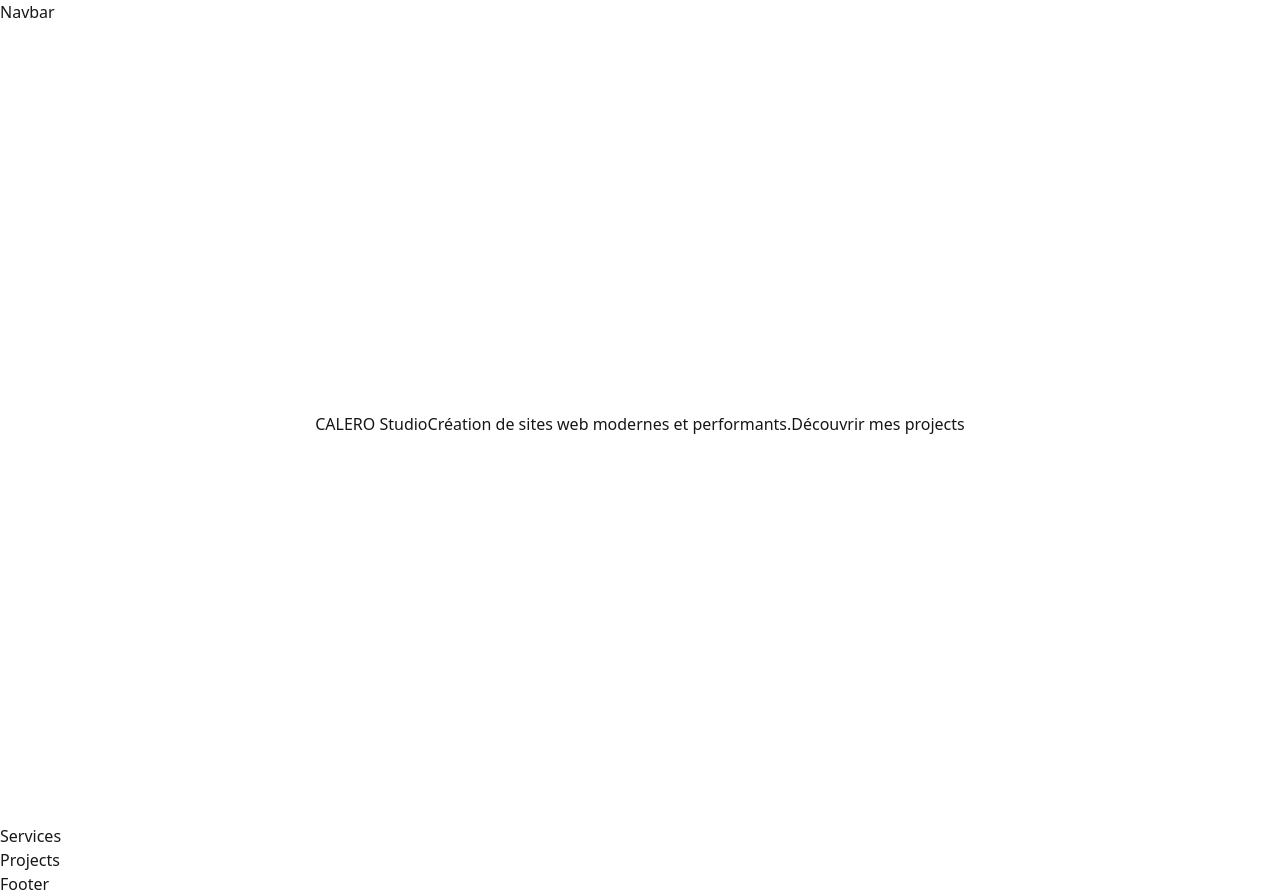
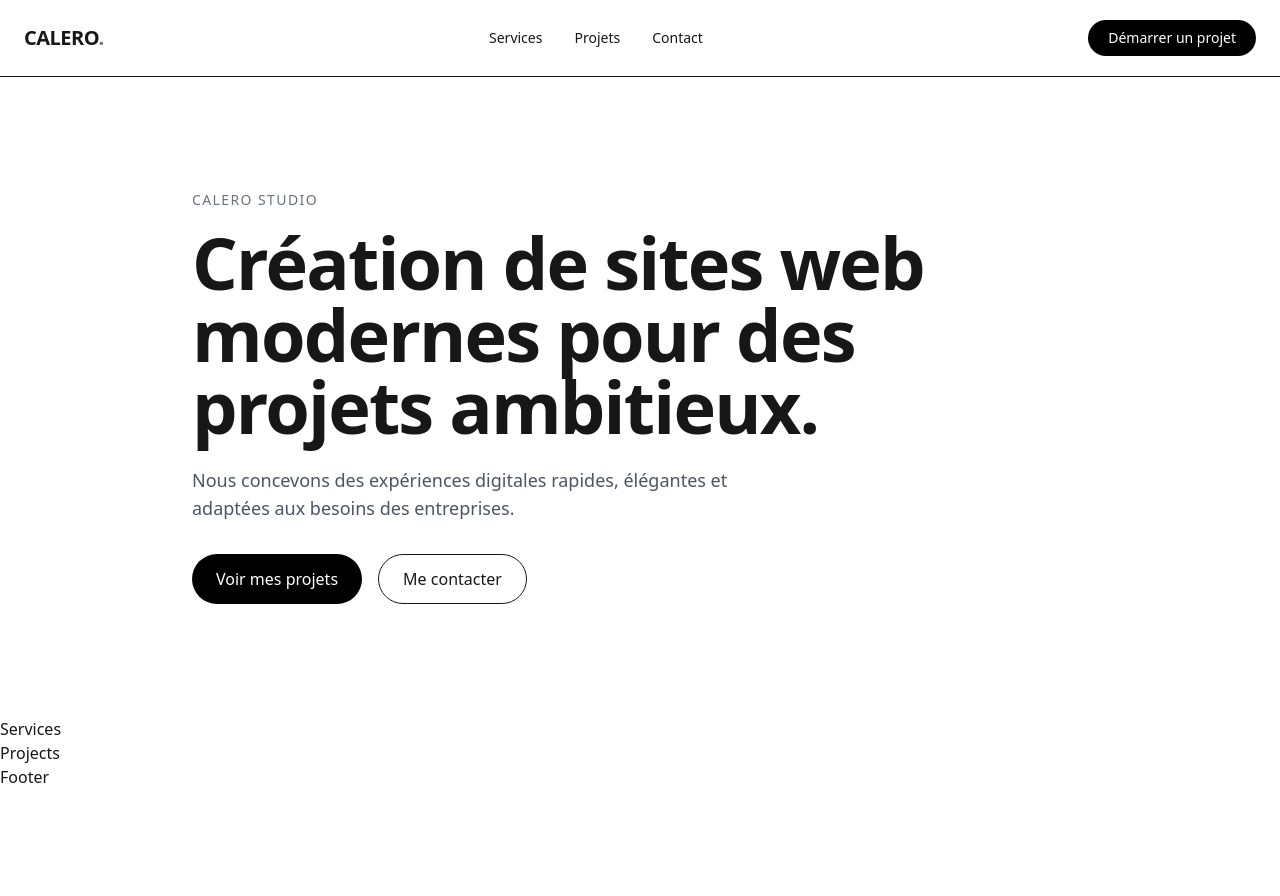
Before and after one commit to IM-LRC/calero-studio, a Next.js app: page / in a window 1280 px wide. After the commit the page ends 800 px from the top, so only its background shows below. Built offline with nearby package versions, Linux system fonts and the light colour scheme.

Commit message:
Create CALERO navbar and hero section

```diff
--- a/src/components/Hero.tsx
+++ b/src/components/Hero.tsx
@@ -1,9 +1,30 @@
-export const Hero = () => {
+const Hero = () => {
   return (
-    <section className="min-h-screen flex items-center justify-center">
-      <h1>CALERO Studio</h1>
-      <p>Création de sites web modernes et performants.</p>
-      <button>Découvrir mes projects</button>
+    <section className="min-h-[80vh] flex items-center">
+      <div className="max-w-7xl mx-auto px-6">
+        <p className="mb-4 text-sm uppercase tracking-widest text-gray-500">
+          CALERO Studio
+        </p>
+
+        <h1 className="max-w-4xl text-5xl md:text-7xl font-bold tracking-tight">
+          Création de sites web modernes pour des projets ambitieux.
+        </h1>
+
+        <p className="mt-6 max-w-xl text-lg text-gray-600">
+          Nous concevons des expériences digitales rapides, élégantes et
+          adaptées aux besoins des entreprises.
+        </p>
+
+        <div className="mt-8 flex gap-4">
+          <button className="rounded-full bg-black px-6 py-3 text-white">
+            Voir mes projets
+          </button>
+
+          <button className="rounded-full border px-6 py-3">
+            Me contacter
+          </button>
+        </div>
+      </div>
     </section>
   );
 };
--- a/src/components/Navbar.tsx
+++ b/src/components/Navbar.tsx
@@ -1,5 +1,43 @@
 export const Navbar = () => {
-  return <div>Navbar</div>;
+  return (
+    <header className="w-full border-b">
+      <nav className="max-w-7xl mx-auto flex items-center justify-between px-6 py-5">
+        {/* Logo */}
+        <div className="text-xl font-bold tracking-tight">
+          CALERO<span className="text-gray-500">.</span>
+        </div>
+
+        {/* Navigation */}
+        <ul className="hidden md:flex items-center gap-8 text-sm">
+          <li>
+            <a href="#services" className="hover:opacity-70 transition">
+              Services
+            </a>
+          </li>
+
+          <li>
+            <a href="#projects" className="hover:opacity-70 transition">
+              Projets
+            </a>
+          </li>
+
+          <li>
+            <a href="#contact" className="hover:opacity-70 transition">
+              Contact
+            </a>
+          </li>
+        </ul>
+
+        {/* Bouton */}
+        <a
+          href="#contact"
+          className="rounded-full bg-black px-5 py-2 text-sm text-white hover:opacity-80 transition"
+        >
+          Démarrer un projet
+        </a>
+      </nav>
+    </header>
+  );
 };
 
 export default Navbar;
```
